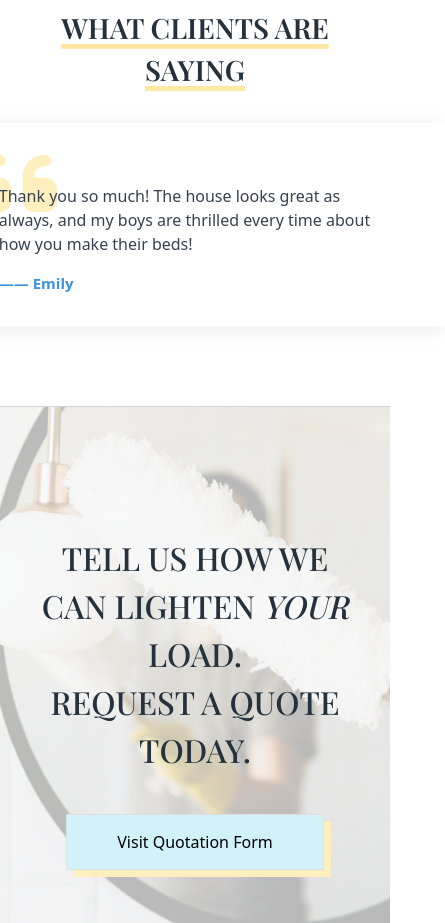
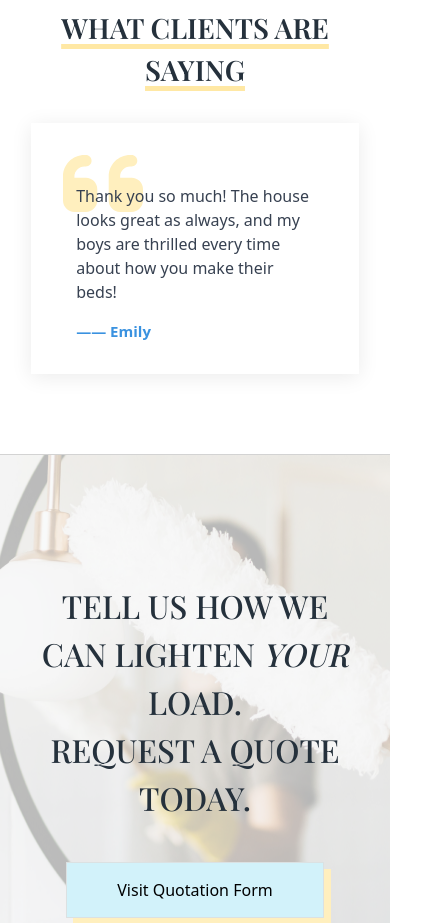
Before and after one commit to tristandasilva/ddustoffcleaning, a Next.js app: page / in a window 390 px wide. Shown: the part 3620-4543 px from the top of the page, 445 px wide, since content can reach past the window. Built offline with nearby package versions, Linux system fonts and the light colour scheme.

Commit message:
Fixing responsivity issue

```diff
--- a/app/components/Testimonials/Testimonial.jsx
+++ b/app/components/Testimonials/Testimonial.jsx
@@ -3,7 +3,7 @@ import Image from 'next/image';
 
 const Testimonial = ({ testimonial }) => {
   return (
-    <div className='p-8 md:p-10 md:max-w-[90%] 2xl:max-w-[80%] min-w-[500px] font-sans text-gray-700 border-slate-600 dropShadow'>
+    <div className='p-8 md:p-10 md:max-w-[90%] 2xl:max-w-[80%] md:min-w-[500px] font-sans text-gray-700 border-slate-600 dropShadow'>
       <div className='-pr-4'>
         <Image
           src={'/quotation.svg'}
```
